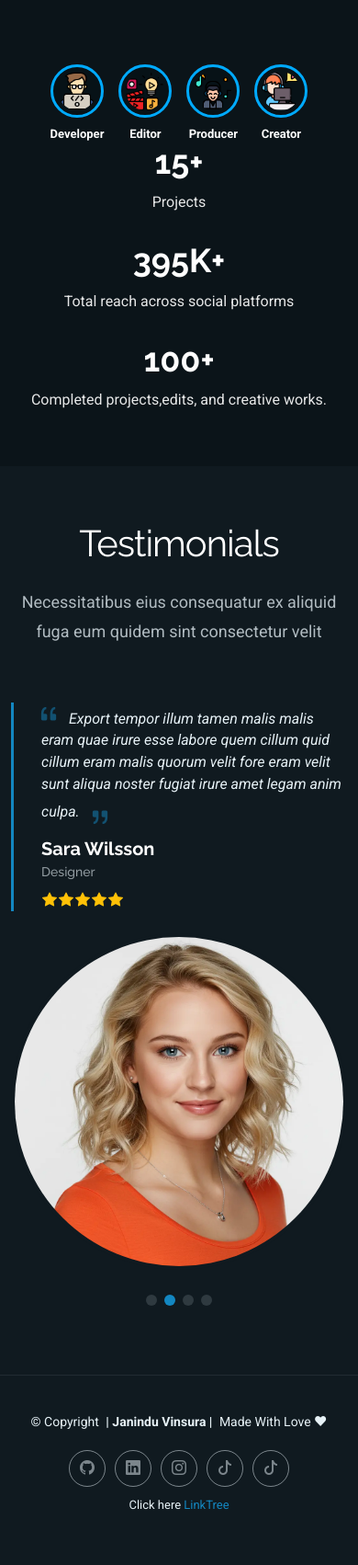
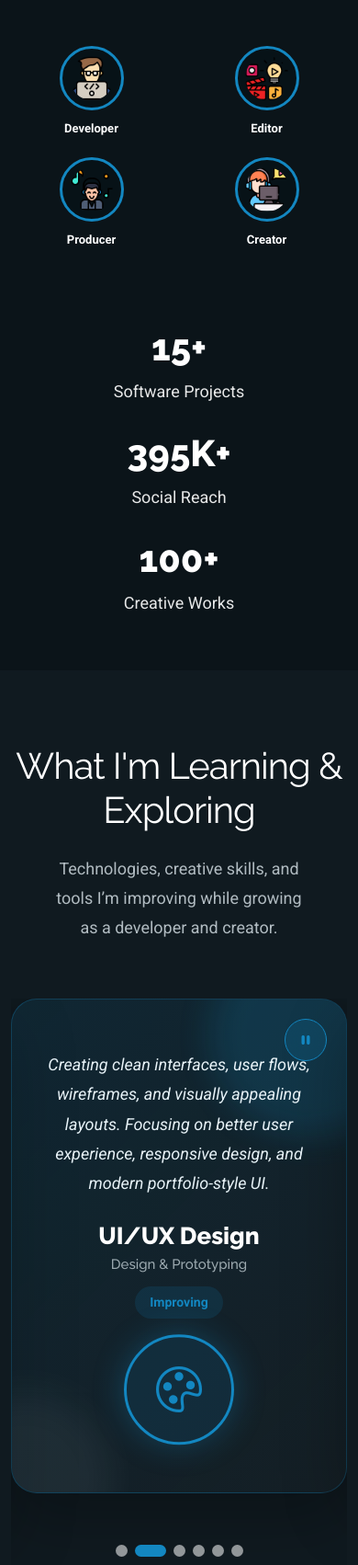
Before and after one commit to itsvinz23/My-Portfolio, a website: page about.html in a window 390 px wide. Shown: the part 4180-5882 px from the top of the page at 92% size. Drawn offline with Linux system fonts and the light colour scheme.

Commit message:
Fine tuning About page

```diff
--- a/about.html
+++ b/about.html
@@ -303,13 +303,17 @@
 
     </section><!-- /Skills Section -->
 
+
     <!-- Stats Section -->
 <section id="stats" class="stats section dark-background">
 
   <div class="container" data-aos="fade-up" data-aos-delay="100">
 
-        <div class="col-lg-4" data-aos="fade-up" data-aos-delay="200">
-        <div class="role-icons d-flex justify-content-center justify-content-lg-start gap-3 flex-wrap">
+    <div class="row align-items-center gy-5">
+
+      <!-- Roles -->
+      <div class="col-lg-5" data-aos="fade-up" data-aos-delay="200">
+        <div class="role-grid">
 
           <div class="role-item">
             <img src="assets/img/ico/coding.png" alt="Developer">
@@ -334,49 +338,61 @@
         </div>
       </div>
 
-          <div class="col-lg-8">
-            <div class="row counters">
+      <!-- Statistics -->
+      <div class="col-lg-7">
+        <div class="row counters stats-box">
+
           <div class="col-md-4" data-aos="fade-up" data-aos-delay="300">
             <h2><span data-purecounter-start="0" data-purecounter-end="15" data-purecounter-duration="1" class="purecounter"></span>+</h2>
-                <p>Projects</p>
+            <p>Software Projects</p>
           </div>
 
           <div class="col-md-4" data-aos="fade-up" data-aos-delay="400">
             <h2><span data-purecounter-start="0" data-purecounter-end="395" data-purecounter-duration="1" class="purecounter"></span>K+</h2>
-                <p>Total reach across social platforms</p>
+            <p>Social Reach</p>
           </div>
 
           <div class="col-md-4" data-aos="fade-up" data-aos-delay="500">
             <h2><span data-purecounter-start="0" data-purecounter-end="100" data-purecounter-duration="1" class="purecounter"></span>+</h2>
-                <p>Completed projects,edits, and creative works.</p>
+            <p>Creative Works</p>
+          </div>
+
         </div>
       </div>
+
     </div>
-        </div>
+
   </div>
 
 </section><!-- /Stats Section -->
 
-    <!-- Testimonials Section -->
-    <section id="testimonials" class="testimonials section">
 
-      <!-- Section Title -->
+
+<!-- Learning Section -->
+<section id="learning" class="learning section">
+
   <div class="container section-title" data-aos="fade-up">
-        <h2>Testimonials</h2>
-        <p>Necessitatibus eius consequatur ex aliquid fuga eum quidem sint consectetur velit</p>
-      </div><!-- End Section Title -->
+    <h2>What I'm Learning & Exploring</h2>
+    <p>Technologies, creative skills, and tools I’m improving while growing as a developer and creator.</p>
+  </div>
 
   <div class="container" data-aos="fade-up" data-aos-delay="100">
 
-        <div class="swiper init-swiper">
+    <div class="swiper init-swiper learning-swiper">
+
+      <button class="learning-toggle" id="learningToggle" type="button" aria-label="Pause slider">
+        <i class="bi bi-pause-fill"></i>
+      </button>
+
       <script type="application/json" class="swiper-config">
         {
           "loop": true,
-              "speed": 600,
+          "speed": 700,
           "autoplay": {
-                "delay": 5000
+            "delay": 5000,
+            "disableOnInteraction": false
           },
-              "slidesPerView": "auto",
+          "slidesPerView": 1,
           "pagination": {
             "el": ".swiper-pagination",
             "type": "bullets",
@@ -384,111 +400,150 @@
           }
         }
       </script>
+
       <div class="swiper-wrapper">
 
         <div class="swiper-slide">
-              <div class="testimonial-item">
-                <div class="row gy-4 justify-content-center">
-                  <div class="col-lg-6">
-                    <div class="testimonial-content">
-                      <p>
-                        <i class="bi bi-quote quote-icon-left"></i>
-                        <span>Proin iaculis purus consequat sem cure digni ssim donec porttitora entum suscipit rhoncus. Accusantium quam, ultricies eget id, aliquam eget nibh et. Maecen aliquam, risus at semper.</span>
-                        <i class="bi bi-quote quote-icon-right"></i>
-                      </p>
-                      <h3>Saul Goodman</h3>
-                      <h4>Ceo &amp; Founder</h4>
-                      <div class="stars">
-                        <i class="bi bi-star-fill"></i><i class="bi bi-star-fill"></i><i class="bi bi-star-fill"></i><i class="bi bi-star-fill"></i><i class="bi bi-star-fill"></i>
+          <div class="learning-item">
+            <div class="mesh-orb orb-one"></div>
+            <div class="mesh-orb orb-two"></div>
+
+            <div class="row gy-4 justify-content-center align-items-center">
+              <div class="col-lg-7">
+                <div class="learning-content">
+                  <p>Learning to build modern web applications, REST APIs, authentication systems, and scalable backend solutions. Exploring industry practices used in enterprise software development.</p>
+                  <h3>ASP.NET Core & C#</h3>
+                  <h4>Software Development</h4>
+                  <span class="learning-level">Actively Learning</span>
+                </div>
+              </div>
+
+              <div class="col-lg-3 text-center">
+                <i class="bi bi-code-slash learning-icon"></i>
               </div>
             </div>
           </div>
-                  <div class="col-lg-2 text-center">
-                    <img src="assets/img/person/person-m-9.webp" class="img-fluid testimonial-img" alt="">
+        </div>
+
+        <div class="swiper-slide">
+          <div class="learning-item">
+            <div class="mesh-orb orb-one"></div>
+            <div class="mesh-orb orb-two"></div>
+
+            <div class="row gy-4 justify-content-center align-items-center">
+              <div class="col-lg-7">
+                <div class="learning-content">
+                  <p>Creating clean interfaces, user flows, wireframes, and visually appealing layouts. Focusing on better user experience, responsive design, and modern portfolio-style UI.</p>
+                  <h3>UI/UX Design</h3>
+                  <h4>Design & Prototyping</h4>
+                  <span class="learning-level">Improving</span>
+                </div>
+              </div>
+
+              <div class="col-lg-3 text-center">
+                <i class="bi bi-palette learning-icon"></i>
               </div>
             </div>
           </div>
-            </div><!-- End testimonial item -->
+        </div>
 
         <div class="swiper-slide">
-              <div class="testimonial-item">
-                <div class="row gy-4 justify-content-center">
-                  <div class="col-lg-6">
-                    <div class="testimonial-content">
-                      <p>
-                        <i class="bi bi-quote quote-icon-left"></i>
-                        <span>Export tempor illum tamen malis malis eram quae irure esse labore quem cillum quid cillum eram malis quorum velit fore eram velit sunt aliqua noster fugiat irure amet legam anim culpa.</span>
-                        <i class="bi bi-quote quote-icon-right"></i>
-                      </p>
-                      <h3>Sara Wilsson</h3>
-                      <h4>Designer</h4>
-                      <div class="stars">
-                        <i class="bi bi-star-fill"></i><i class="bi bi-star-fill"></i><i class="bi bi-star-fill"></i><i class="bi bi-star-fill"></i><i class="bi bi-star-fill"></i>
+          <div class="learning-item">
+            <div class="mesh-orb orb-one"></div>
+            <div class="mesh-orb orb-two"></div>
+
+            <div class="row gy-4 justify-content-center align-items-center">
+              <div class="col-lg-7">
+                <div class="learning-content">
+                  <p>Building smart devices using Arduino, sensors, automation, and connected systems. Exploring real-world IoT projects with Firebase, robotics, and embedded logic.</p>
+                  <h3>Arduino & IoT</h3>
+                  <h4>Embedded Systems</h4>
+                  <span class="learning-level">Project Based</span>
+                </div>
+              </div>
+
+              <div class="col-lg-3 text-center">
+                <i class="bi bi-cpu learning-icon"></i>
               </div>
             </div>
           </div>
-                  <div class="col-lg-2 text-center">
-                    <img src="assets/img/person/person-f-5.webp" class="img-fluid testimonial-img" alt="">
+        </div>
+
+        <div class="swiper-slide">
+          <div class="learning-item">
+            <div class="mesh-orb orb-one"></div>
+            <div class="mesh-orb orb-two"></div>
+
+            <div class="row gy-4 justify-content-center align-items-center">
+              <div class="col-lg-7">
+                <div class="learning-content">
+                  <p>Exploring AI-assisted coding, automation tools, prompt engineering, and fast prototyping workflows. Using AI to improve productivity, ideas, and problem solving.</p>
+                  <h3>AI Tools & Vibe Coding</h3>
+                  <h4>Artificial Intelligence</h4>
+                  <span class="learning-level">Exploring</span>
+                </div>
+              </div>
+
+              <div class="col-lg-3 text-center">
+                <i class="bi bi-stars learning-icon"></i>
               </div>
             </div>
           </div>
-            </div><!-- End testimonial item -->
+        </div>
 
         <div class="swiper-slide">
-              <div class="testimonial-item">
-                <div class="row gy-4 justify-content-center">
-                  <div class="col-lg-6">
-                    <div class="testimonial-content">
-                      <p>
-                        <i class="bi bi-quote quote-icon-left"></i>
-                        <span>Enim nisi quem export duis labore cillum quae magna enim sint quorum nulla quem veniam duis minim tempor labore quem eram duis noster aute amet eram fore quis sint minim.</span>
-                        <i class="bi bi-quote quote-icon-right"></i>
-                      </p>
-                      <h3>Jena Karlis</h3>
-                      <h4>Store Owner</h4>
-                      <div class="stars">
-                        <i class="bi bi-star-fill"></i><i class="bi bi-star-fill"></i><i class="bi bi-star-fill"></i><i class="bi bi-star-fill"></i><i class="bi bi-star-fill"></i>
+          <div class="learning-item">
+            <div class="mesh-orb orb-one"></div>
+            <div class="mesh-orb orb-two"></div>
+
+            <div class="row gy-4 justify-content-center align-items-center">
+              <div class="col-lg-7">
+                <div class="learning-content">
+                  <p>Improving audio quality through mixing, mastering, vocal balance, and sound refinement. Working on cleaner music production and better final output for tracks.</p>
+                  <h3>Music Mixing & Mastering</h3>
+                  <h4>Audio Production</h4>
+                  <span class="learning-level">Creative Skill</span>
+                </div>
+              </div>
+
+              <div class="col-lg-3 text-center">
+                <i class="bi bi-music-note-beamed learning-icon"></i>
               </div>
             </div>
           </div>
-                  <div class="col-lg-2 text-center">
-                    <img src="assets/img/person/person-f-12.webp" class="img-fluid testimonial-img" alt="">
+        </div>
+
+        <div class="swiper-slide">
+          <div class="learning-item">
+            <div class="mesh-orb orb-one"></div>
+            <div class="mesh-orb orb-two"></div>
+
+            <div class="row gy-4 justify-content-center align-items-center">
+              <div class="col-lg-7">
+                <div class="learning-content">
+                  <p>Creating better edits, motion graphics, transitions, color grading, and cinematic visual content. Improving storytelling for social media and creative branding.</p>
+                  <h3>Video Editing & Motion Design</h3>
+                  <h4>Creative Media</h4>
+                  <span class="learning-level">Leveling Up</span>
+                </div>
+              </div>
+
+              <div class="col-lg-3 text-center">
+                <i class="bi bi-camera-reels learning-icon"></i>
               </div>
             </div>
           </div>
-            </div><!-- End testimonial item -->
-
-            <div class="swiper-slide">
-              <div class="testimonial-item">
-                <div class="row gy-4 justify-content-center">
-                  <div class="col-lg-6">
-                    <div class="testimonial-content">
-                      <p>
-                        <i class="bi bi-quote quote-icon-left"></i>
-                        <span>Fugiat enim eram quae cillum dolore dolor amet nulla culpa multos export minim fugiat minim velit minim dolor enim duis veniam ipsum anim magna sunt elit fore quem dolore labore illum veniam.</span>
-                        <i class="bi bi-quote quote-icon-right"></i>
-                      </p>
-                      <h3>John Larson</h3>
-                      <h4>Entrepreneur</h4>
-                      <div class="stars">
-                        <i class="bi bi-star-fill"></i><i class="bi bi-star-fill"></i><i class="bi bi-star-fill"></i><i class="bi bi-star-fill"></i><i class="bi bi-star-fill"></i>
-                      </div>
-                    </div>
-                  </div>
-                  <div class="col-lg-2 text-center">
-                    <img src="assets/img/person/person-m-12.webp" class="img-fluid testimonial-img" alt="">
-                  </div>
-                </div>
-              </div>
-            </div><!-- End testimonial item -->
-
-          </div>
-          <div class="swiper-pagination"></div>
         </div>
 
       </div>
 
-    </section><!-- /Testimonials Section -->
+      <div class="swiper-pagination"></div>
+
+    </div>
+
+  </div>
+
+</section><!-- /Learning Section -->
 
 </main>
 
--- a/assets/css/main.css
+++ b/assets/css/main.css
@@ -1234,27 +1234,56 @@ section,
 /*--------------------------------------------------------------
 # Stats Section
 --------------------------------------------------------------*/
-.stats .avatars {
-  position: relative;
-}
-
-.stats .avatars img {
-  width: 60px;
-  height: 60px;
+/*--------------------------------------------------------------
+# Stats Section
+--------------------------------------------------------------*/
+.stats {
+  padding: 70px 0;
+}
+
+.stats .role-grid {
+  display: grid;
+  grid-template-columns: repeat(2, 1fr);
+  gap: 30px;
+  max-width: 360px;
+}
+
+.stats .role-item {
+  text-align: center;
+}
+
+.stats .role-item img {
+  width: 82px;
+  height: 82px;
+  object-fit: cover;
+  border-radius: 50%;
   border: 3px solid var(--accent-color);
-  margin-right: -15px;
-  transition: transform 0.3s ease;
-}
-
-.stats .avatars img:hover {
-  transform: translateY(-5px);
-  z-index: 2;
+  padding: 8px;
+  background: #071217;
+  transition: all 0.3s ease;
+}
+
+.stats .role-item:hover img {
+  transform: translateY(-6px) scale(1.05);
+  box-shadow: 0 0 20px rgba(20, 157, 221, 0.5);
+}
+
+.stats .role-item span {
+  display: block;
+  margin-top: 10px;
+  color: var(--heading-color);
+  font-size: 15px;
+  font-weight: 700;
+}
+
+.stats .stats-box {
+  text-align: left;
 }
 
 .stats .counters h2 {
   color: var(--heading-color);
-  font-size: 48px;
-  font-weight: 700;
+  font-size: 52px;
+  font-weight: 800;
   margin-bottom: 10px;
 }
 
@@ -1270,21 +1299,16 @@ section,
 }
 
 @media (max-width: 991px) {
-  .stats .row {
+  .stats .role-grid {
+    margin: 0 auto 35px auto;
+  }
+
+  .stats .stats-box {
     text-align: center;
   }
 
-  .stats .avatars {
-    justify-content: center;
-    margin-bottom: 40px;
-  }
-
   .stats .counters h2 {
-    font-size: 36px;
-  }
-
-  .stats .counters p {
-    font-size: 16px;
+    font-size: 40px;
   }
 
   .stats .counters .col-md-4 {
@@ -1301,97 +1325,215 @@ section,
     padding: 60px 0;
   }
 
-  .stats .avatars {
-    flex-wrap: wrap;
-    justify-content: center;
-  }
-
-  .stats .avatars img {
-    margin: 0 -8px;
-  }
-}
-
+  .stats .role-grid {
+    grid-template-columns: repeat(2, 1fr);
+    gap: 22px;
+  }
+
+  .stats .role-item img {
+    width: 70px;
+    height: 70px;
+  }
+
+  .stats .role-item span {
+    font-size: 13px;
+  }
+}
 /*--------------------------------------------------------------
-# Testimonials Section
+# Learning Section
 --------------------------------------------------------------*/
-.testimonials .testimonials-carousel,
-.testimonials .testimonials-slider {
+.learning {
+  padding: 80px 0;
+}
+
+.learning .learning-swiper {
+  position: relative;
+}
+
+.learning .learning-item {
+  position: relative;
+  min-height: 330px;
+  background: linear-gradient(135deg, rgba(20, 157, 221, 0.10), rgba(255, 255, 255, 0.02));
+  border: 1px solid rgba(20, 157, 221, 0.25);
+  border-radius: 28px;
+  padding: 55px 70px;
   overflow: hidden;
-}
-
-.testimonials .testimonial-item .testimonial-content {
-  border-left: 3px solid var(--accent-color);
+  box-shadow: 0 25px 70px rgba(0, 0, 0, 0.28);
+  transition: transform 0.25s ease;
+}
+
+.learning .mesh-orb {
+  position: absolute;
+  border-radius: 50%;
+  pointer-events: none;
+  filter: blur(18px);
+  opacity: 0.45;
+  transition: transform 0.15s ease-out;
+}
+
+.learning .orb-one {
+  top: -70px;
+  right: -70px;
+  width: 220px;
+  height: 220px;
+  background: rgba(20, 157, 221, 0.35);
+}
+
+.learning .orb-two {
+  bottom: -80px;
+  left: -80px;
+  width: 190px;
+  height: 190px;
+  background: rgba(255, 255, 255, 0.12);
+}
+
+.learning .learning-content {
+  position: relative;
+  z-index: 2;
+  border-left: 4px solid var(--accent-color);
   padding-left: 30px;
-}
-
-.testimonials .testimonial-item .testimonial-img {
+  animation: fadeSlideUp 0.8s ease both;
+}
+
+.learning .learning-content p {
+  color: var(--default-color);
+  font-size: 18px;
+  font-style: italic;
+  line-height: 1.8;
+  margin-bottom: 25px;
+}
+
+.learning .learning-content h3 {
+  color: var(--heading-color);
+  font-size: 26px;
+  font-weight: 800;
+  margin-bottom: 6px;
+}
+
+.learning .learning-content h4 {
+  color: color-mix(in srgb, var(--default-color), transparent 35%);
+  font-size: 15px;
+  margin-bottom: 15px;
+}
+
+.learning .learning-level {
+  display: inline-block;
+  padding: 7px 16px;
+  border-radius: 30px;
+  background: color-mix(in srgb, var(--accent-color), transparent 85%);
+  color: var(--accent-color);
+  font-size: 14px;
+  font-weight: 700;
+}
+
+.learning .learning-icon {
+  position: relative;
+  z-index: 2;
+  width: 155px;
+  height: 155px;
   border-radius: 50%;
-  border: 4px solid var(--background-color);
-  margin: 0 auto;
-}
-
-.testimonials .testimonial-item h3 {
-  font-size: 20px;
-  font-weight: bold;
-  margin: 10px 0 5px 0;
-}
-
-.testimonials .testimonial-item h4 {
-  font-size: 14px;
-  color: color-mix(in srgb, var(--default-color), transparent 40%);
-  margin: 0 0 10px 0;
-}
-
-.testimonials .testimonial-item .stars i {
-  color: #ffc107;
-  margin: 0 1px;
-}
-
-.testimonials .testimonial-item .quote-icon-left,
-.testimonials .testimonial-item .quote-icon-right {
-  color: color-mix(in srgb, var(--accent-color), transparent 50%);
-  font-size: 26px;
-  line-height: 0;
-}
-
-.testimonials .testimonial-item .quote-icon-left {
-  display: inline-block;
-  left: -5px;
+  background: color-mix(in srgb, var(--accent-color), transparent 88%);
+  color: var(--accent-color);
+  display: inline-flex;
+  align-items: center;
+  justify-content: center;
+  font-size: 64px;
+  border: 3px solid var(--accent-color);
+  box-shadow: 0 0 35px rgba(20, 157, 221, 0.28);
+  animation: floatIcon 3s ease-in-out infinite;
+}
+
+.learning .swiper-pagination {
+  margin-top: 28px;
   position: relative;
 }
 
-.testimonials .testimonial-item .quote-icon-right {
-  display: inline-block;
-  right: -5px;
-  position: relative;
-  top: 10px;
-  transform: scale(-1, -1);
-}
-
-.testimonials .testimonial-item p {
-  font-style: italic;
-}
-
-.testimonials .swiper-wrapper {
-  height: auto;
-}
-
-.testimonials .swiper-pagination {
-  margin-top: 30px;
-  position: relative;
-}
-
-.testimonials .swiper-pagination .swiper-pagination-bullet {
-  width: 12px;
-  height: 12px;
-  background-color: color-mix(in srgb, var(--default-color), transparent 85%);
+.learning .swiper-pagination-bullet {
+  width: 13px;
+  height: 13px;
+  background: rgba(255, 255, 255, 0.55);
   opacity: 1;
-}
-
-.testimonials .swiper-pagination .swiper-pagination-bullet-active {
-  background-color: var(--accent-color);
-}
-
+  transition: 0.3s ease;
+}
+
+.learning .swiper-pagination-bullet-active {
+  width: 34px;
+  border-radius: 20px;
+  background: var(--accent-color);
+}
+
+.learning-toggle {
+  position: absolute;
+  top: 22px;
+  right: 22px;
+  z-index: 1000;
+  width: 46px;
+  height: 46px;
+  border-radius: 50%;
+  border: 1px solid var(--accent-color);
+  background: rgba(20, 157, 221, 0.15);
+  backdrop-filter: blur(12px);
+  color: var(--accent-color);
+  display: inline-flex;
+  align-items: center;
+  justify-content: center;
+  transition: 0.3s ease;
+}
+
+.learning-toggle i {
+  font-size: 18px;
+}
+
+.learning-toggle:hover {
+  background: var(--accent-color);
+  color: #fff;
+  transform: scale(1.08);
+  box-shadow: 0 0 20px rgba(20, 157, 221, 0.4);
+}
+
+.learning-toggle:active {
+  transform: scale(0.95);
+}
+
+@keyframes floatIcon {
+  0%, 100% {
+    transform: translateY(0);
+  }
+
+  50% {
+    transform: translateY(-12px);
+  }
+}
+
+@keyframes fadeSlideUp {
+  from {
+    opacity: 0;
+    transform: translateY(18px);
+  }
+
+  to {
+    opacity: 1;
+    transform: translateY(0);
+  }
+}
+
+@media (max-width: 991px) {
+  .learning .learning-item {
+    padding: 55px 25px 45px;
+    text-align: center;
+  }
+
+  .learning .learning-content {
+    border-left: 0;
+    padding-left: 0;
+  }
+
+  .learning .learning-icon {
+    width: 120px;
+    height: 120px;
+    font-size: 50px;
+  }
+}
 /*--------------------------------------------------------------
 # Resume Section
 --------------------------------------------------------------*/
```
Also changed, not shown: assets/js/main.js (+78 -0 lines). Lines whose indentation alone changed are shown as unchanged.
